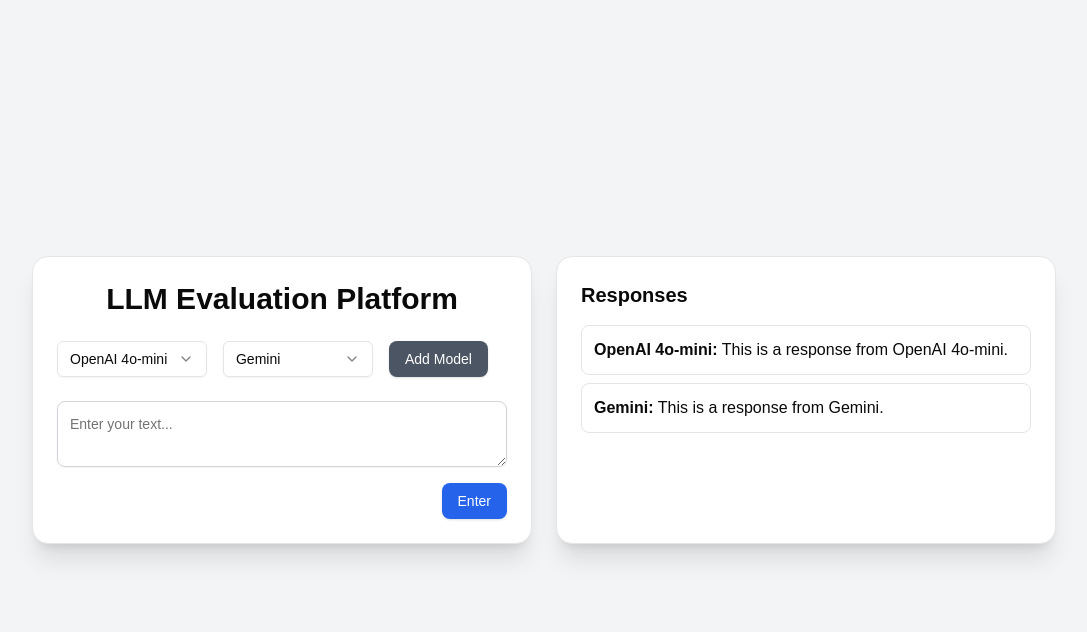
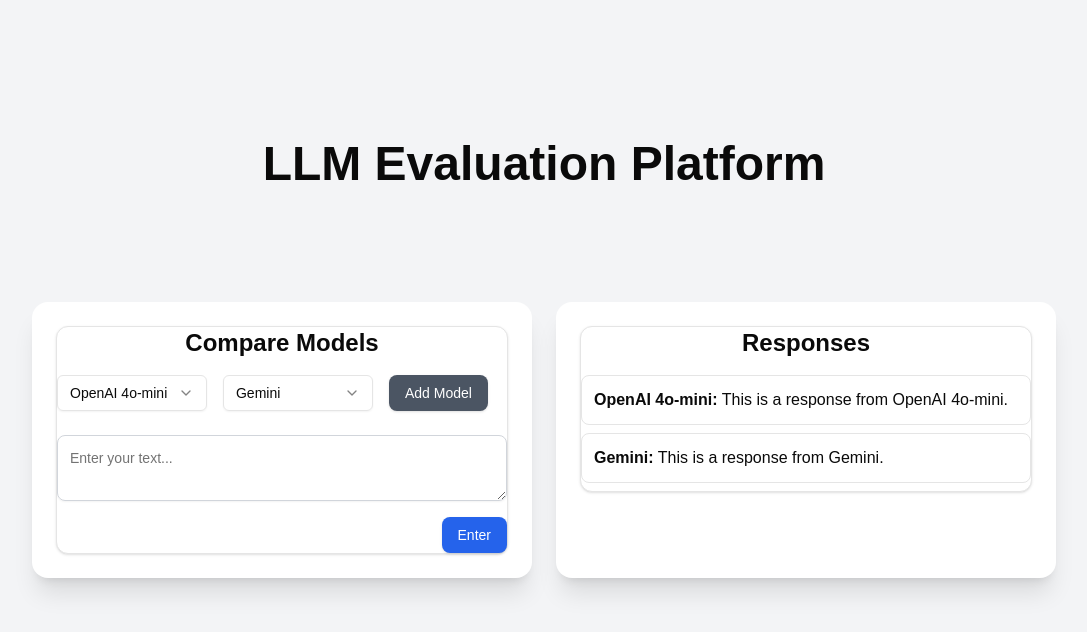
Before and after one commit to RaoAkif/247metrics, a Next.js app: page / in a window 1280 px wide. Both pictures are taken after a click on the button "Enter". Shown: the top 632 px of the page, without its empty margins (96-1183 px from the left). Built offline with nearby package versions, Linux system fonts and the light colour scheme.

Commit message:
Cards half width framer motion

```diff
--- a/app/page.tsx
+++ b/app/page.tsx
@@ -4,6 +4,7 @@
 import { Button } from "@/components/ui/button";
 import { Textarea } from "@/components/ui/textarea";
 import { Select, SelectTrigger, SelectValue, SelectContent, SelectItem } from "@/components/ui/select";
+import { motion } from "framer-motion";
 
 export default function Home() {
   const [defaultModel, setDefaultModel] = useState("OpenAI 4o-mini");
@@ -38,11 +39,21 @@
   };
 
   return (
-    <div className="min-h-screen flex flex-col items-center justify-center bg-gray-100 p-6">
-      <div className="flex flex-col md:flex-row w-full max-w-5xl gap-6">
-        {/* LLM Evaluation Platform Card */}
-        <Card className="flex-1 shadow-xl bg-white p-6 rounded-2xl">
-          <h1 className="text-3xl font-bold text-center mb-6">LLM Evaluation Platform</h1>
+    <div className="min-h-screen flex flex-col items-center justify-center bg-gray-100 p-6 relative">
+      <h1 className="font-bold text-center absolute top-32" style={{ fontSize: "3rem" }}>
+        LLM Evaluation Platform
+      </h1>
+
+      <div className="flex w-full max-w-5xl gap-6 mt-20">
+        {/* Compare Models Card with Dynamic Shrinking Effect */}
+        <motion.div
+          initial={{ width: "100%" }}
+          animate={{ width: showResponses ? "50%" : "100%" }}
+          transition={{ duration: 0.5, ease: "easeInOut" }}
+          className="shadow-xl bg-white p-6 rounded-2xl"
+        >
+          <Card className="w-full">
+            <h3 className="text-2xl font-semibold mb-4 text-center">Compare Models</h3>
             <div className="flex flex-wrap gap-4 mb-6">
               <Select onValueChange={setDefaultModel} defaultValue={defaultModel}>
                 <SelectTrigger className="w-1/3">
@@ -69,11 +80,7 @@
                 </SelectContent>
               </Select>
               {additionalModels.map((model, index) => (
-              <Select
-                key={index}
-                onValueChange={(value) => handleModelChange(index, value)}
-                defaultValue={model}
-              >
+                <Select key={index} onValueChange={(value) => handleModelChange(index, value)} defaultValue={model}>
                   <SelectTrigger className="w-1/3">
                     <SelectValue placeholder="Select a model" />
                   </SelectTrigger>
@@ -86,10 +93,7 @@
                   </SelectContent>
                 </Select>
               ))}
-            <Button
-              className="bg-gray-600 text-white px-4 py-2 rounded-lg hover:bg-gray-700"
-              onClick={handleAddModel}
-            >
+              <Button className="bg-gray-600 text-white px-4 py-2 rounded-lg hover:bg-gray-700" onClick={handleAddModel}>
                 Add Model
               </Button>
             </div>
@@ -100,25 +104,30 @@
               placeholder="Enter your text..."
             />
             <div className="flex justify-end mt-4">
-            <Button
-              className="bg-blue-600 text-white px-4 py-2 rounded-lg hover:bg-blue-700"
-              onClick={handleEnter}
-            >
+              <Button className="bg-blue-600 text-white px-4 py-2 rounded-lg hover:bg-blue-700" onClick={handleEnter}>
                 Enter
               </Button>
             </div>
           </Card>
+        </motion.div>
 
-        {/* Responses Card */}
+        {/* Responses Card - Slides in from Right */}
         {showResponses && (
-          <Card className="flex-1 shadow-xl bg-white p-6 rounded-2xl">
-            <h2 className="text-xl font-semibold mb-4">Responses</h2>
+          <motion.div
+            initial={{ x: "100%", opacity: 0 }}
+            animate={{ x: "0%", opacity: 1 }}
+            transition={{ duration: 0.5, ease: "easeOut" }}
+            className="shadow-xl bg-white p-6 rounded-2xl w-1/2"
+          >
+            <Card>
+              <h3 className="text-2xl font-semibold mb-4 text-center">Responses</h3>
               {selectedModels.map((model) => (
                 <CardContent key={model} className="p-3 mb-2 border rounded-lg">
                   <strong>{model}:</strong> {responses[model] || "No response available."}
                 </CardContent>
               ))}
             </Card>
+          </motion.div>
         )}
       </div>
     </div>
--- a/package.json
+++ b/package.json
@@ -10,6 +10,7 @@
   },
   "dependencies": {
     "@hookform/resolvers": "^4.1.0",
+    "@next/font": "^14.2.15",
     "@radix-ui/react-accordion": "^1.2.3",
     "@radix-ui/react-alert-dialog": "^1.1.6",
     "@radix-ui/react-aspect-ratio": "^1.1.2",
@@ -42,6 +43,7 @@
     "cmdk": "^1.0.0",
     "date-fns": "^3.6.0",
     "embla-carousel-react": "^8.5.2",
+    "framer-motion": "^12.4.7",
     "input-otp": "^1.4.2",
     "lucide-react": "^0.475.0",
     "next": "15.1.7",
```
Also changed, not shown: 1 other file (tests, documents, lock files or other folders). Lines whose indentation alone changed are shown as unchanged.
